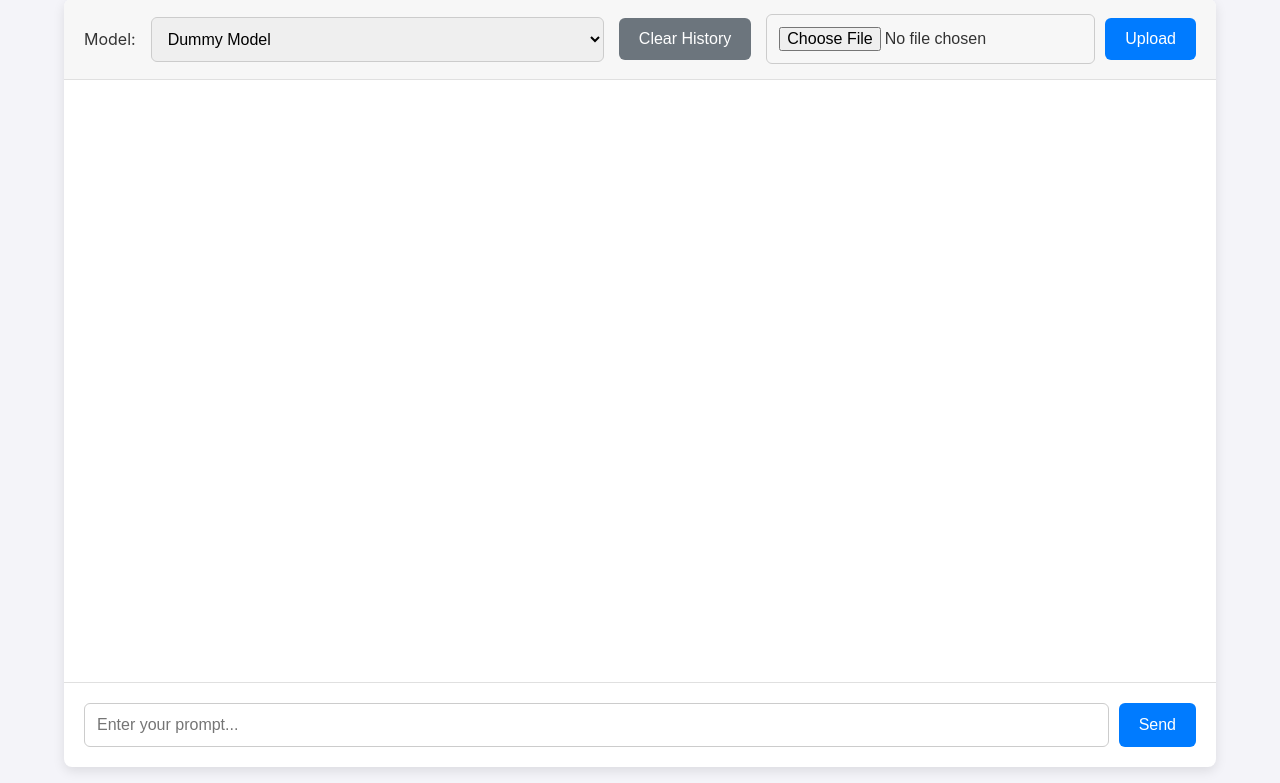
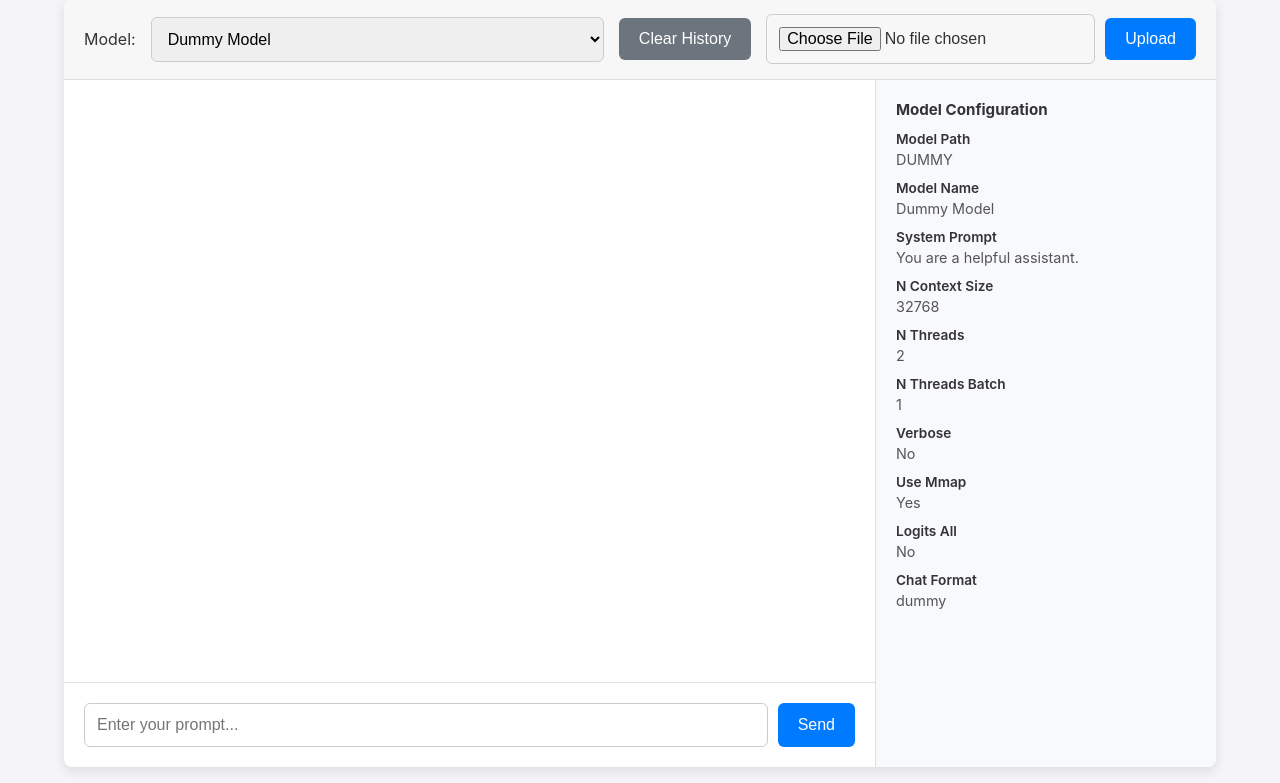
Before and after one commit to spacesnotabs/linked_in_poster, a FastAPI app: page / in a window 1280 px wide. Shown: the part 17-800 px from the top of the page. Run offline with FastAPI, Linux system fonts and the light colour scheme.

Commit message:
Add configuration information to the web interface

```diff
--- a/src/api/main.py
+++ b/src/api/main.py
@@ -48,10 +48,12 @@ async def read_root(request: Request):
 async def get_models():
     """Return available model names and the currently selected model."""
     selected_model = llm_model.model_name if llm_model else None
+    current_model_config = llm_model.get_model_config() if llm_model else None
     return {
         "models": MODEL_NAMES,
         "models_config": MODELS_CONFIG,
-        "selected_model": selected_model
+        "selected_model": selected_model,
+        "current_model_config": current_model_config
     }
 
 from src.api.schemas import ChatRequest, ChatResponse, ModelSwitchRequest
@@ -73,7 +75,10 @@ async def switch_model(switch_request: ModelSwitchRequest):
         return JSONResponse({"error": "Model not found"}, status_code=404)
 
     initialize_model(model_name)
-    return JSONResponse({"message": f"Switched to model: {model_name}"})
+    return JSONResponse({
+        "message": f"Switched to model: {model_name}",
+        "model_config": llm_model.get_model_config()
+    })
 
 @app.post("/api/uploadfile/")
 async def create_upload_file(file: UploadFile = File(...)):
--- a/src/api/templates/index.html
+++ b/src/api/templates/index.html
@@ -144,6 +144,62 @@
         code {
             font-family: "Fira Code", "Courier New", monospace;
         }
+        #main-content {
+            flex: 1;
+            display: flex;
+            overflow: hidden;
+        }
+        #model-info-panel {
+            width: clamp(220px, 28%, 300px);
+            background-color: #f8f9fc;
+            border-left: 1px solid #e0e0e0;
+            padding: 20px;
+            overflow-y: auto;
+            flex-shrink: 0;
+            font-size: 0.9em;
+        }
+        #model-info-panel h2 {
+            margin: 0 0 12px;
+            font-size: 1.05em;
+        }
+        #model-config-content {
+            font-size: 1em;
+        }
+        #model-info-panel dl {
+            margin: 0;
+        }
+        #model-info-panel dt {
+            font-weight: 600;
+            margin-top: 12px;
+            font-size: 0.95em;
+        }
+        #model-info-panel dt:first-of-type {
+            margin-top: 0;
+        }
+        #model-info-panel dd {
+            margin: 4px 0 8px;
+            color: #555;
+            word-break: break-word;
+        }
+        #model-info-panel .placeholder {
+            color: #6c757d;
+            margin: 0;
+        }
+        #chat-panel {
+            flex: 1;
+            display: flex;
+            flex-direction: column;
+        }
+        @media (max-width: 900px) {
+            #main-content {
+                flex-direction: column;
+            }
+            #model-info-panel {
+                width: 100%;
+                border-left: none;
+                border-top: 1px solid #e0e0e0;
+            }
+        }
     </style>
     <script src="https://cdn.jsdelivr.net/npm/marked/marked.min.js"></script>
 </head>
@@ -159,6 +215,8 @@
             </form>
         </div>
 
+        <div id="main-content">
+            <div id="chat-panel">
                 <div id="chat-container"></div>
 
                 <div id="status-area">
@@ -174,6 +232,15 @@
                 </div>
             </div>
 
+            <aside id="model-info-panel" aria-labelledby="model-info-title">
+                <h2 id="model-info-title">Model Configuration</h2>
+                <div id="model-config-content">
+                    <p class="placeholder">Select a model to view its configuration.</p>
+                </div>
+            </aside>
+        </div>
+    </div>
+
     <script>
         document.addEventListener('DOMContentLoaded', async () => {
             const modelSelect = document.getElementById('model-select');
@@ -184,6 +251,9 @@
             const statusIndicator = document.getElementById('status-indicator');
             const uploadForm = document.getElementById('upload-form');
             const fileInput = document.getElementById('file-input');
+            const modelConfigContainer = document.getElementById('model-config-content');
+
+            updateModelConfig(null);
 
             // Fetch models and populate dropdown
             try {
@@ -198,22 +268,33 @@
                 if (data.selected_model) {
                     modelSelect.value = data.selected_model;
                 }
+                updateModelConfig(data.current_model_config);
             } catch (error) {
                 console.error('Error fetching models:', error);
+                updateModelConfig(null);
             }
 
             // Switch model
             modelSelect.addEventListener('change', async () => {
                 const selectedModel = modelSelect.value;
                 try {
-                    await fetch('/api/switch_model', {
+                    const response = await fetch('/api/switch_model', {
                         method: 'POST',
                         headers: { 'Content-Type': 'application/json' },
                         body: JSON.stringify({ model_name: selectedModel })
                     });
-                    addMessage('Switched to model: ' + selectedModel, 'system-message');
+                    const data = await response.json();
+                    if (!response.ok || data.error) {
+                        const errorMessage = data?.error ?? 'Error: Could not switch model.';
+                        addMessage(errorMessage, 'system-message');
+                        return;
+                    }
+                    updateModelConfig(data.model_config);
+                    const confirmation = data?.message ?? ('Switched to model: ' + selectedModel);
+                    addMessage(confirmation, 'system-message');
                 } catch (error) {
                     console.error('Error switching model:', error);
+                    addMessage('Error switching model.', 'system-message');
                 }
             });
 
@@ -306,6 +387,42 @@
                 }
             }
 
+            function updateModelConfig(config) {
+                modelConfigContainer.innerHTML = '';
+                if (!config) {
+                    const placeholder = document.createElement('p');
+                    placeholder.className = 'placeholder';
+                    placeholder.textContent = 'Select a model to view its configuration.';
+                    modelConfigContainer.appendChild(placeholder);
+                    return;
+                }
+
+                const list = document.createElement('dl');
+                Object.entries(config).forEach(([key, value]) => {
+                    const dt = document.createElement('dt');
+                    dt.textContent = formatConfigLabel(key);
+                    const dd = document.createElement('dd');
+                    dd.textContent = formatConfigValue(value);
+                    list.appendChild(dt);
+                    list.appendChild(dd);
+                });
+                modelConfigContainer.appendChild(list);
+            }
+
+            function formatConfigLabel(key) {
+                return key
+                    .split('_')
+                    .map(part => part.charAt(0).toUpperCase() + part.slice(1))
+                    .join(' ');
+            }
+
+            function formatConfigValue(value) {
+                if (typeof value === 'boolean') {
+                    return value ? 'Yes' : 'No';
+                }
+                return String(value);
+            }
+
             function addMessage(content, className) {
                 const messageDiv = document.createElement('div');
                 messageDiv.className = 'message ' + className;
--- a/src/core/llm_model.py
+++ b/src/core/llm_model.py
@@ -1,5 +1,20 @@
 from llama_cpp import Llama
 import os
+from dataclasses import dataclass, asdict
+from typing import Any
+
+@dataclass
+class LLMConfig:
+    model_path: str
+    model_name: str
+    system_prompt: str
+    n_context_size: int
+    n_threads: int
+    n_threads_batch: int
+    verbose: bool
+    use_mmap: bool
+    logits_all: bool
+    chat_format: str
 
 class LlmModel:
     def __init__(self,
@@ -10,9 +25,42 @@ class LlmModel:
                  n_gpu_layers: int = -1,
                  context_size: int = 32768):
 
+        self.initialize_model(
+            model_path=model_path,
+            model_name=model_name,
+            system_prompt=system_prompt,
+            chat_format=chat_format,
+            n_gpu_layers=n_gpu_layers,
+            context_size=context_size
+        )
+
+    def initialize_model(self,
+                        model_path: str,
+                        model_name: str,
+                        system_prompt: str,
+                        chat_format: str,
+                        n_gpu_layers: int = -1,
+                        context_size: int = 32768):
+        """Initialize the LLM model with the given configuration."""
+
         _n_threads = os.cpu_count()
         _n_threads_batch = _n_threads // 2
 
+        # create an LLMConfig property for initializing the model and store it
+        _llm_config: LLMConfig = LLMConfig(
+            model_path=model_path,
+            model_name=model_name,
+            system_prompt=system_prompt,
+            n_context_size=context_size,
+            n_threads=_n_threads,
+            n_threads_batch=_n_threads_batch,
+            verbose=False,
+            use_mmap=True,
+            logits_all=False,
+            chat_format=chat_format
+        )
+
+        self._llm_config = _llm_config
         self._model_name = model_name
         self._chat_history: list[dict] = []
         self._current_context: str = ""
@@ -20,16 +68,14 @@ class LlmModel:
         if model_path == "DUMMY":
             self._model = self._create_dummy_model()
         else:
-            self._model = Llama(model_path=model_path,
-                                n_gpu_layers=n_gpu_layers,
-                                n_ctx=context_size,
-                                n_batch=2048,
-                                n_threads=_n_threads,
-                                n_threads_batch=_n_threads_batch,
-                                verbose=False,
-                                use_mmap=True,
-                                logits_all=False,
-                                chat_format=chat_format)
+            self._model = Llama(model_path=_llm_config.model_path,
+                                 n_ctx=_llm_config.n_context_size,
+                                 n_gpu_layers=n_gpu_layers,
+                                 n_threads=_llm_config.n_threads,
+                                 n_batch=_llm_config.n_threads_batch,
+                                 verbose=_llm_config.verbose,
+                                 use_mmap=_llm_config.use_mmap,
+                                 logits_all=_llm_config.logits_all)
 
         self.set_system_prompt(prompt=system_prompt)
 
@@ -56,6 +102,10 @@ class LlmModel:
     @property
     def chat_history(self) -> list[str]:
         return self._chat_history
+
+    def get_model_config(self) -> dict[str, Any]:
+        # convert the _llm_config dataclass to a dictionary and return it
+        return asdict(self._llm_config)
 
     def set_system_prompt(self, prompt: str) -> None:
         system_prompt = self.create_prompt(role='system', content=prompt)
```
Lines whose indentation alone changed are shown as unchanged.
